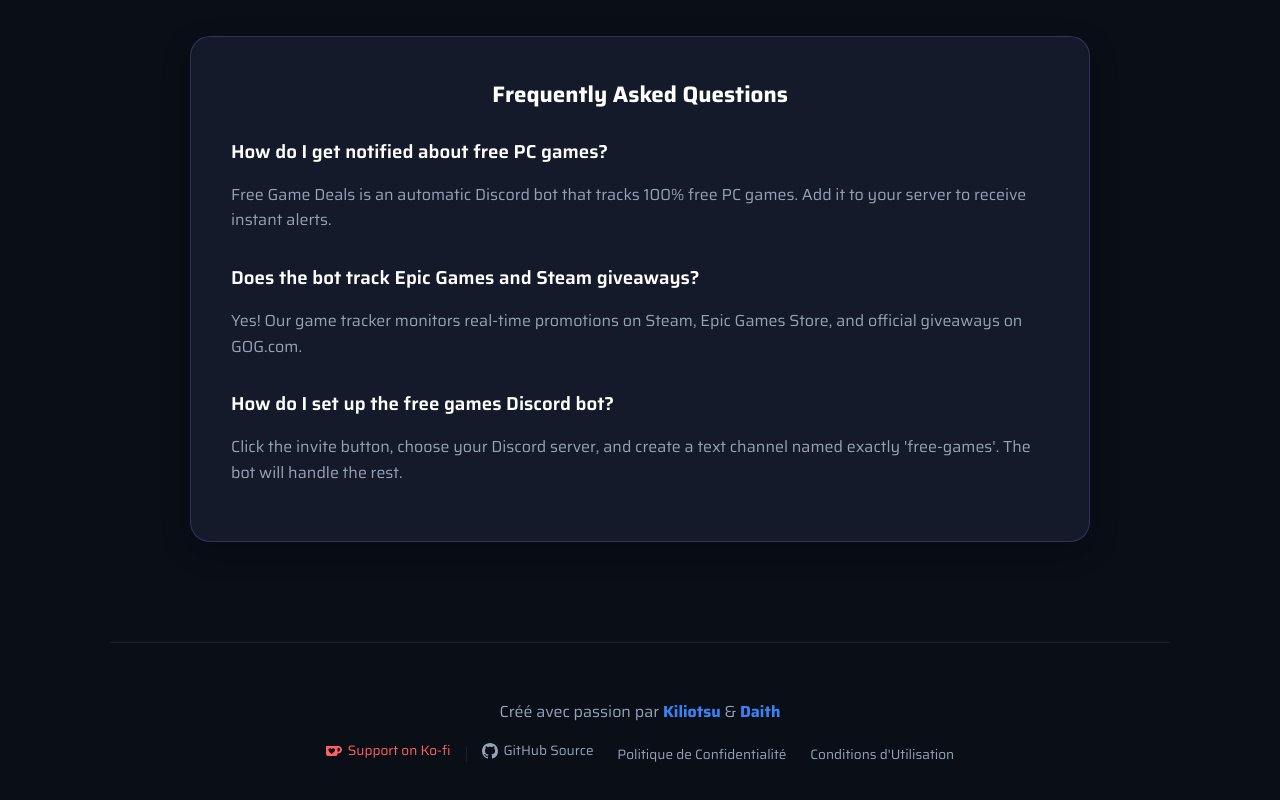
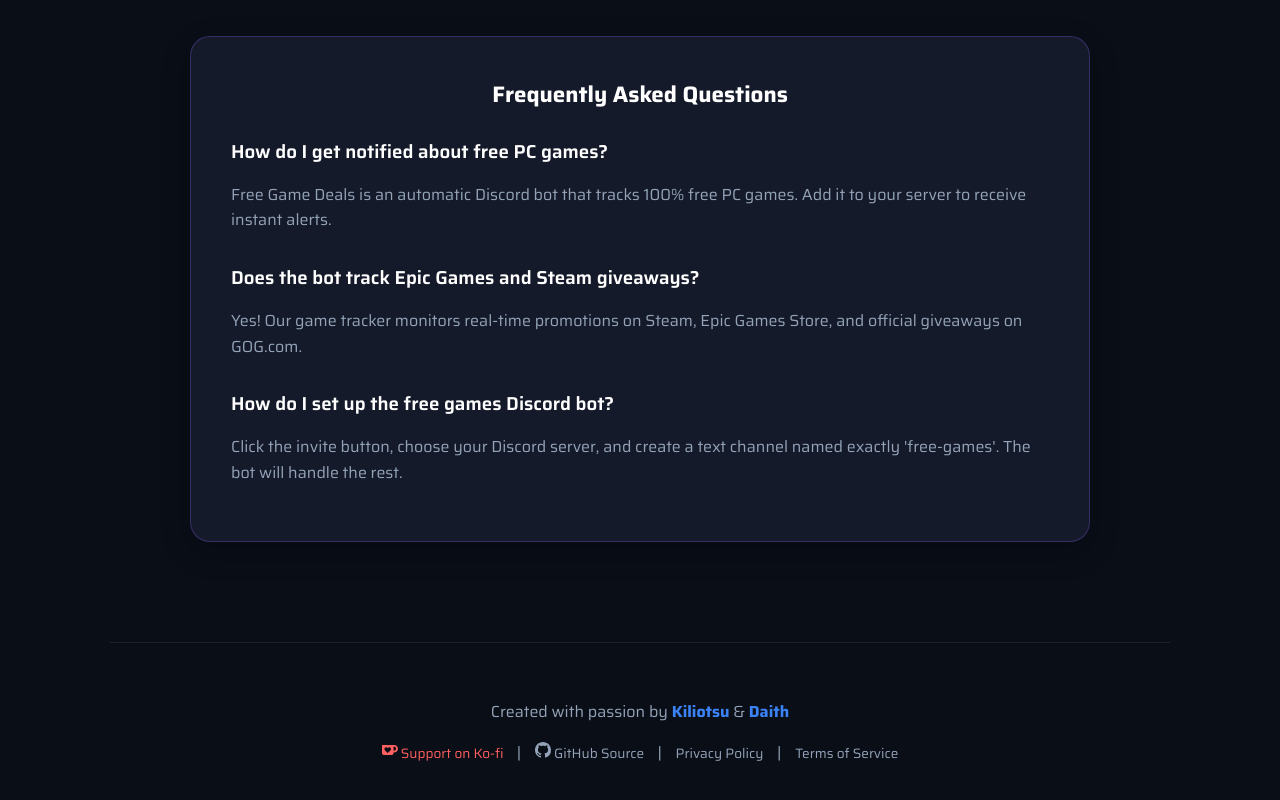
Before and after one commit to AbelQ11/free-game-deals, a website: page free-game-deals/static/index.html in a window 1280 px wide. Shown: the part 870-1670 px from the top of the page. Drawn offline with Linux system fonts and the light colour scheme; no server answers.

Commit message:
Small changes

```diff
--- a/free-game-deals/static/index.html
+++ b/free-game-deals/static/index.html
@@ -130,22 +130,30 @@
 
     <footer>
         <p>
-            <span data-i18n="creditsPrefix">Créé avec passion par</span>
-            <a href="https://github.com/AbelQ11" target="_blank" class="credits-link">Kiliotsu</a> &
-            <a href="https://github.com/Daith-42" target="_blank" class="credits-link">Daith</a>
+            <span data-i18n="creditsPrefix">Created with passion by</span>
+            <a href="https://github.com/AbelQ11" target="_blank" class="credits-link" data-umami-event="click-github-kiliotsu">Kiliotsu</a> &
+            <a href="https://github.com/Daith-42" target="_blank" class="credits-link" data-umami-event="click-github-daith">Daith</a>
         </p>
         <div class="footer-links">
-            <a href="https://ko-fi.com/kiliotsu" target="_blank" style="display: inline-flex; align-items: center; gap: 6px; color: #ff5f5f;">
-                <svg width="16" height="16" viewBox="0 0 24 24" fill="currentColor" style="vertical-align: middle;"><path d="M23.881 8.948c-.773-4.085-4.859-4.593-4.859-4.593H.724c-.604 0-.679.798-.679.798s-.082 7.324-.022 11.822c.164 2.424 2.586 2.672 2.586 2.672s8.267.023 11.966-.049c2.438-.426 2.683-2.566 2.658-3.734 4.352.24 7.422-2.831 6.648-6.916zm-11.062 3.511c-1.246 1.453-4.011 3.976-4.011 3.976s-.121.119-.31.023c-.076-.057-.108-.09-.108-.09-.443-.441-3.368-3.049-4.034-3.954-.709-.965-1.041-2.7-.091-3.71.951-1.01 3.005-1.086 4.363.407 0 0 1.565-1.782 3.468-.963 1.904.82 1.832 3.011.715 4.311zm6.173.478c-.928.116-1.682.028-1.682.028V7.284h1.77s1.971.551 1.971 2.638c0 1.913-.985 2.667-2.059 3.015z"/></svg>
+            <a href="https://ko-fi.com/kiliotsu" target="_blank" style="color: #ff5f5f;" data-umami-event="click-kofi">
+                <svg width="16" height="16" viewBox="0 0 24 24" fill="currentColor"><path d="M23.881 8.948c-.773-4.085-4.859-4.593-4.859-4.593H.724c-.604 0-.679.798-.679.798s-.082 7.324-.022 11.822c.164 2.424 2.586 2.672 2.586 2.672s8.267.023 11.966-.049c2.438-.426 2.683-2.566 2.658-3.734 4.352.24 7.422-2.831 6.648-6.916zm-11.062 3.511c-1.246 1.453-4.011 3.976-4.011 3.976s-.121.119-.31.023c-.076-.057-.108-.09-.108-.09-.443-.441-3.368-3.049-4.034-3.954-.709-.965-1.041-2.7-.091-3.71.951-1.01 3.005-1.086 4.363.407 0 0 1.565-1.782 3.468-.963 1.904.82 1.832 3.011.715 4.311zm6.173.478c-.928.116-1.682.028-1.682.028V7.284h1.77s1.971.551 1.971 2.638c0 1.913-.985 2.667-2.059 3.015z"/></svg>
                 Support on Ko-fi
             </a>
-            <span style="color: var(--border);">|</span>
-            <a href="https://github.com/AbelQ11/free-game-deals/tree/main" target="_blank" style="display: inline-flex; align-items: center; gap: 5px;">
-                <svg height="16" width="16" viewBox="0 0 16 16" fill="currentColor" style="vertical-align: middle;"><path d="M8 0C3.58 0 0 3.58 0 8c0 3.54 2.29 6.53 5.47 7.59.4.07.55-.17.55-.38 0-.19-.01-.82-.01-1.49-2.01.37-2.53-.49-2.69-.94-.09-.23-.48-.94-.82-1.13-.28-.15-.68-.52-.01-.53.63-.01 1.08.58 1.23.82.72 1.21 1.87.87 2.33.66.07-.52.28-.87.51-1.07-1.78-.2-3.64-.89-3.64-3.95 0-.87.31-1.59.82-2.15-.08-.2-.36-1.02.08-2.12 0 0 .67-.21 2.2.82.64-.18 1.32-.27 2-.27.68 0 1.36.09 2 .27 1.53-1.04 2.2-.82 2.2-.82.44 1.1.16 1.92.08 2.12.51.56.82 1.27.82 2.15 0 3.07-1.87 3.75-3.65 3.95.29.25.54.73.54 1.48 0 1.07-.01 1.93-.01 2.2 0 .21.15.46.55.38A8.013 8.013 0 0016 8c0-4.42-3.58-8-8-8z"></path></svg>
+
+            <span>|</span>
+
+            <a href="https://github.com/AbelQ11/free-game-deals/tree/main" target="_blank" data-umami-event="click-source-code">
+                <svg height="16" width="16" viewBox="0 0 16 16" fill="currentColor"><path d="M8 0C3.58 0 0 3.58 0 8c0 3.54 2.29 6.53 5.47 7.59.4.07.55-.17.55-.38 0-.19-.01-.82-.01-1.49-2.01.37-2.53-.49-2.69-.94-.09-.23-.48-.94-.82-1.13-.28-.15-.68-.52-.01-.53.63-.01 1.08.58 1.23.82.72 1.21 1.87.87 2.33.66.07-.52.28-.87.51-1.07-1.78-.2-3.64-.89-3.64-3.95 0-.87.31-1.59.82-2.15-.08-.2-.36-1.02.08-2.12 0 0 .67-.21 2.2.82.64-.18 1.32-.27 2-.27.68 0 1.36.09 2 .27 1.53-1.04 2.2-.82 2.2-.82.44 1.1.16 1.92.08 2.12.51.56.82 1.27.82 2.15 0 3.07-1.87 3.75-3.65 3.95.29.25.54.73.54 1.48 0 1.07-.01 1.93-.01 2.2 0 .21.15.46.55.38A8.013 8.013 0 0016 8c0-4.42-3.58-8-8-8z"></path></svg>
                 GitHub Source
             </a>
-            <a onclick="openModal('privacy')" data-i18n="privacyLink">Politique de Confidentialité</a>
-            <a onclick="openModal('tos')" data-i18n="tosLink">Conditions d'Utilisation</a>
+
+            <span>|</span>
+
+            <a onclick="openModal('privacy')" data-i18n="privacyLink" data-umami-event="open-privacy">Privacy Policy</a>
+
+            <span>|</span>
+
+            <a onclick="openModal('tos')" data-i18n="tosLink" data-umami-event="open-tos">Terms of Service</a>
         </div>
     </footer>
 </div>
```
